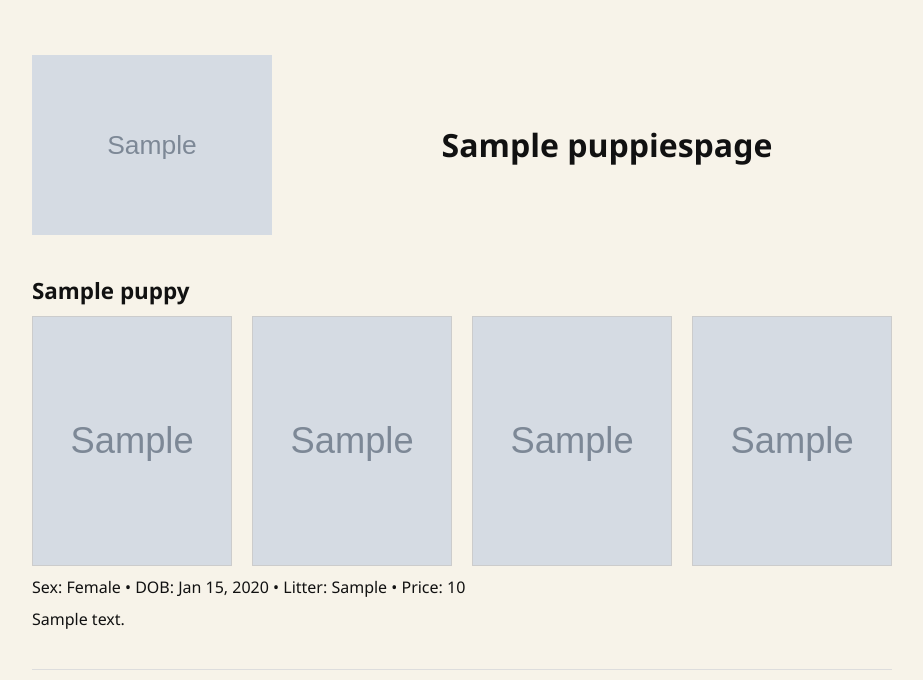
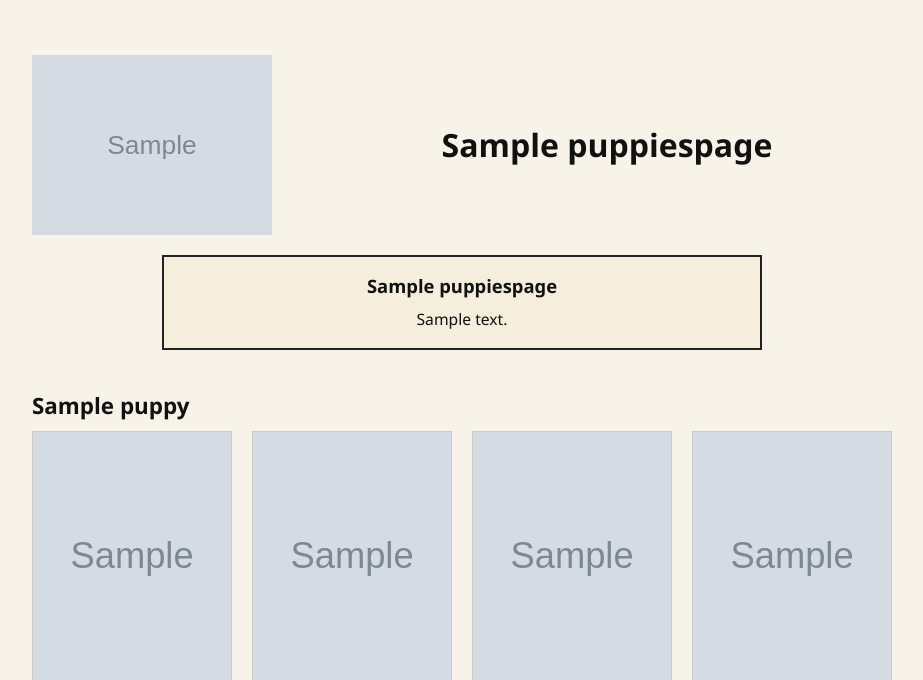
Before and after one commit to swiftLines/callen-kennels, a Django app: page /puppies/available/ in a window 1280 px wide. Shown: the part 64-744 px from the top of the page, without its empty margins (178-1101 px from the left). Run offline with Django 5.2, Linux system fonts and the light colour scheme; tables that the repository leaves empty hold one stand-in row (values such as "Sample post"); grey boxes marked "Sample" are stand-in pictures.

Commit message:
Rename puppies in admin, remove status in suppliers page, add a text box on available puppy page.

```diff
--- a/website/models.py
+++ b/website/models.py
@@ -153,6 +153,8 @@ class Puppy(TimeStampedModel):
 
     class Meta:
         ordering = ["litter", "name"]
+        verbose_name = "Puppy"
+        verbose_name_plural = "Puppies"
 
     def __str__(self):
         base = self.name or "Puppy"
@@ -342,6 +344,11 @@ class PuppiesPage(models.Model):
     )
     updated_at = models.DateTimeField(auto_now=True)
 
+    # Custom information box below the header
+    show_box_1 = models.BooleanField(default=False)
+    box_1_title = models.CharField(max_length=120, blank=True, default="")
+    box_1_body = models.TextField(blank=True)
+
     class Meta:
         verbose_name = "Puppies Available Page"
         verbose_name_plural = "Puppies Available Page"
--- a/website/templates/website/_supply_detail_block.html
+++ b/website/templates/website/_supply_detail_block.html
@@ -7,7 +7,7 @@
 
   {% if item.category %}<p><strong>Category:</strong> {{ item.category }}</p>{% endif %}
   {% if item.price %}<p><strong>Price:</strong> ${{ item.price|floatformat:2 }}</p>{% endif %}
-  <p><strong>Status:</strong> {% if item.in_stock %}In stock{% else %}Out of stock{% endif %}</p>
+  {% comment %} <p><strong>Status:</strong> {% if item.in_stock %}In stock{% else %}Out of stock{% endif %}</p> {% endcomment %}
 
   {% if item.description %}
     <h3 class="supply-desc-title">Description</h3>
--- a/website/templates/website/puppies_available.html
+++ b/website/templates/website/puppies_available.html
@@ -14,6 +14,23 @@
       {{ puppies_page.heading|default:"Available Puppies" }}
     </h1>
   </div>
+
+  {% if puppies_page.show_box_1 %}
+    <div class="puppies-boxes">
+      <section class="puppies-info-box">
+        <h2 class="puppies-info-title">
+          {{ puppies_page.box_1_title }}
+        </h2>
+
+        {% if puppies_page.box_1_body %}
+          <div class="puppies-info-body">
+            {{ puppies_page.box_1_body|linebreaksbr }}
+          </div>
+        {% endif %}
+      </section>
+    </div>
+  {% endif %}
+
 {% comment %} <div class="container puppies-page">
   <div class="puppies-top">
     <!-- top logo + heading (admin-controlled) -->
@@ -58,6 +75,38 @@
 </div>
 
 <style>
+  .puppies-boxes {
+    display: grid;
+    grid-template-columns: repeat(auto-fit, minmax(420px, 1fr));
+    gap: 28px;
+    padding: 10px 70px 10px 70px;
+    justify-content: center;
+  }
+
+  .puppies-info-box {
+    background: #F5EEDC;
+    border: 2px solid #222;
+    padding: 16px 18px;
+    max-width: 600px;
+    width: 100%;
+    margin: 0 auto;
+    box-sizing: border-box;
+  }
+
+  .puppies-info-title {
+    margin: 0 0 10px 0;
+    font-size: 1.15rem;
+    font-weight: 800;
+    text-align: center;
+  }
+
+  .puppies-info-body {
+    font-size: 0.98rem;
+    line-height: 1.5;
+    text-align: center;
+    margin: 0;
+  }
+
   {% comment %} .puppies-page{
   padding-top: 26px;  /* matches home */
   padding-bottom: 0;  /* footer spacing controlled globally */
--- a/website/templates/website/supply_detail.html
+++ b/website/templates/website/supply_detail.html
@@ -7,7 +7,7 @@
 
   {% if object.category %}<p><strong>Category:</strong> {{ object.category }}</p>{% endif %}
   {% if object.price %}<p><strong>Price:</strong> ${{ object.price|floatformat:2 }}</p>{% endif %}
-  <p><strong>Status:</strong> {% if object.in_stock %}In stock{% else %}Out of stock{% endif %}</p>
+  {% comment %} <p><strong>Status:</strong> {% if object.in_stock %}In stock{% else %}Out of stock{% endif %}</p> {% endcomment %}
 
   {% if object.description %}
     <h2>Description:</h2>
```
Also changed, not shown: website/admin.py (+10 -1 lines), website/migrations/0025_alter_puppy_options.py (added), website/migrations/0026_puppiespage_box_1_body_puppiespage_box_1_title_and_more.py (added).
